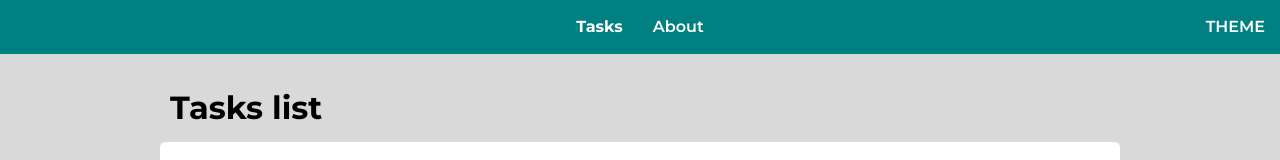
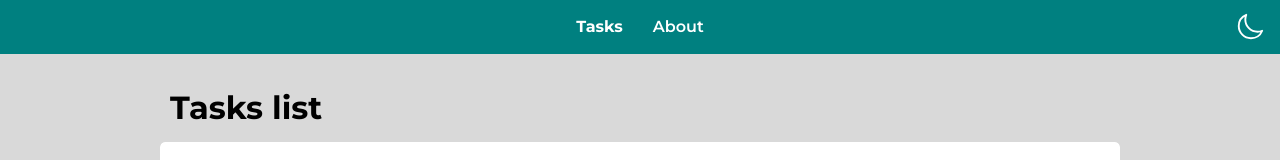
Before and after one commit to AllmostHumann/toDoList-ts-express-mongodb, a React (Vite) app: page /#/tasks in a window 1280 px wide. Shown: the top 160 px of the page. Built offline with nearby package versions, Linux system fonts and the light colour scheme.

Commit message:
svg images added and implemented

```diff
--- a/src/components/Buttons/themeButton.tsx
+++ b/src/components/Buttons/themeButton.tsx
@@ -1,6 +1,8 @@
 import { useEffect } from 'react';
 import useThemeStore from '../../utils/themeStore';
 import { applyThemePreference } from '../../utils/toggleDarkLightTheme';
+import MoonIcon from './ThemeIcons/moon.svg?react';
+import SunIcon from './ThemeIcons/sun.svg?react';
 
 export const ThemeButton = () => {
   const toggleTheme = useThemeStore((state) => state.toggleTheme);
@@ -15,7 +17,11 @@ export const ThemeButton = () => {
       className='absolute flex justify-center right-0 m-[15px] bg-teal dark:bg-sherpaBlue text-white'
       onClick={toggleTheme}
     >
-      THEME
+      {theme === 'light' ? (
+        <MoonIcon className='text-white w-[30px] h-[30px]' />
+      ) : (
+        <SunIcon className='text-white w-[30px] h-[30px]' />
+      )}
     </button>
   );
 };
```
Also changed, not shown: src/components/Buttons/ThemeIcons/moon.svg (added), src/components/Buttons/ThemeIcons/sun.svg (added).
